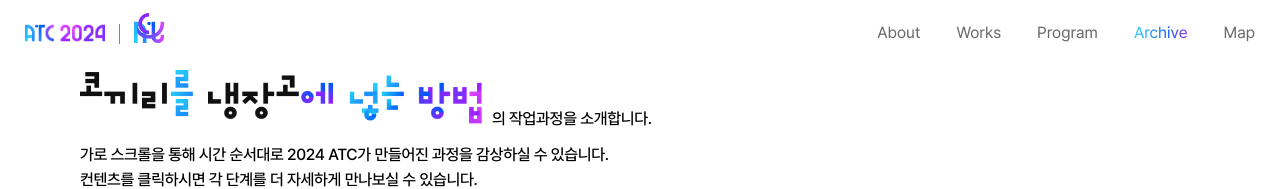
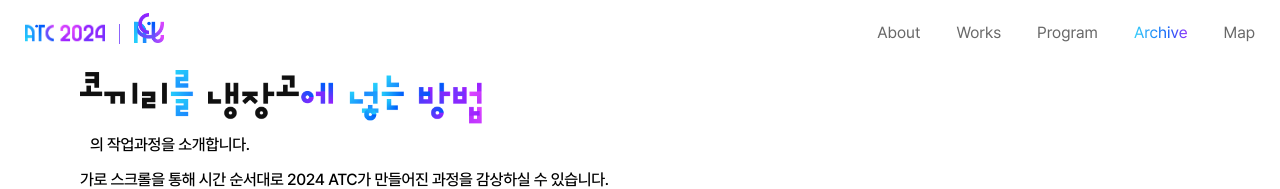
Before and after one commit to rmdnps10/ATC2024, a Next.js app: page /archive in a window 1280 px wide. Shown: the top 189 px of the page. Built offline with nearby package versions, Linux system fonts and the light colour scheme.

Commit message:
Fix: Image 컴포넌트에 class로 속성부여하는 것 지양 #42

```diff
--- a/src/app/(main)/archive/page.js
+++ b/src/app/(main)/archive/page.js
@@ -9,6 +9,7 @@ export default function ArchivePage() {
       <main className={styles.main}>
         <article>
           <h1>
+            <div className={styles.pcOnly}>
               <Image
                 src={'/images/archive/atc-slogan-black.png'}
                 alt="코끼리를 냉장고에 넣는법"
@@ -16,6 +17,8 @@ export default function ArchivePage() {
                 width={402}
                 height={54}
               />
+            </div>
+            <div className={styles.mobileOnly}>
               <Image
                 src={'/icon/logo/atc_slogan_vertical_black.png'}
                 alt="코끼리를 냉장고에 넣는법"
@@ -23,7 +26,7 @@ export default function ArchivePage() {
                 width={150}
                 height={120}
               />
-
+            </div>
             <span>의 작업과정을 소개합니다.</span>
           </h1>
           <p>
--- a/src/app/(main)/archive/page.module.css
+++ b/src/app/(main)/archive/page.module.css
@@ -24,14 +24,16 @@
   }
 }
 
-.main article h1 img:first-child {
-  @media (max-width: 768px) {
-    display: none;
+.mobileOnly {
+  display: none;
+  @media screen and (max-width: 768px) {
+    display: block;
   }
 }
 
-.main article h1 img:nth-child(2) {
-  @media (min-width: 768px) {
+.pcOnly {
+  display: block;
+  @media screen and (max-width: 768px) {
     display: none;
   }
 }
@@ -64,6 +66,5 @@
   border: none;
   @media (max-width: 768px) {
     z-index: 2000;
-
   }
 }
--- a/src/components/archive/BackgroundModal.js
+++ b/src/components/archive/BackgroundModal.js
@@ -65,12 +65,10 @@ const Darkscreen = styled.div`
   left: 0;
   width: 100vw;
   height: 100vh;
-  z-index: 1000;
   background-color: rgba(0, 0, 0, 0.8);
   display: flex;
   align-items: center;
   justify-content: space-between;
-
   section {
     position: relative;
   }
```
Lines whose indentation alone changed are shown as unchanged.
